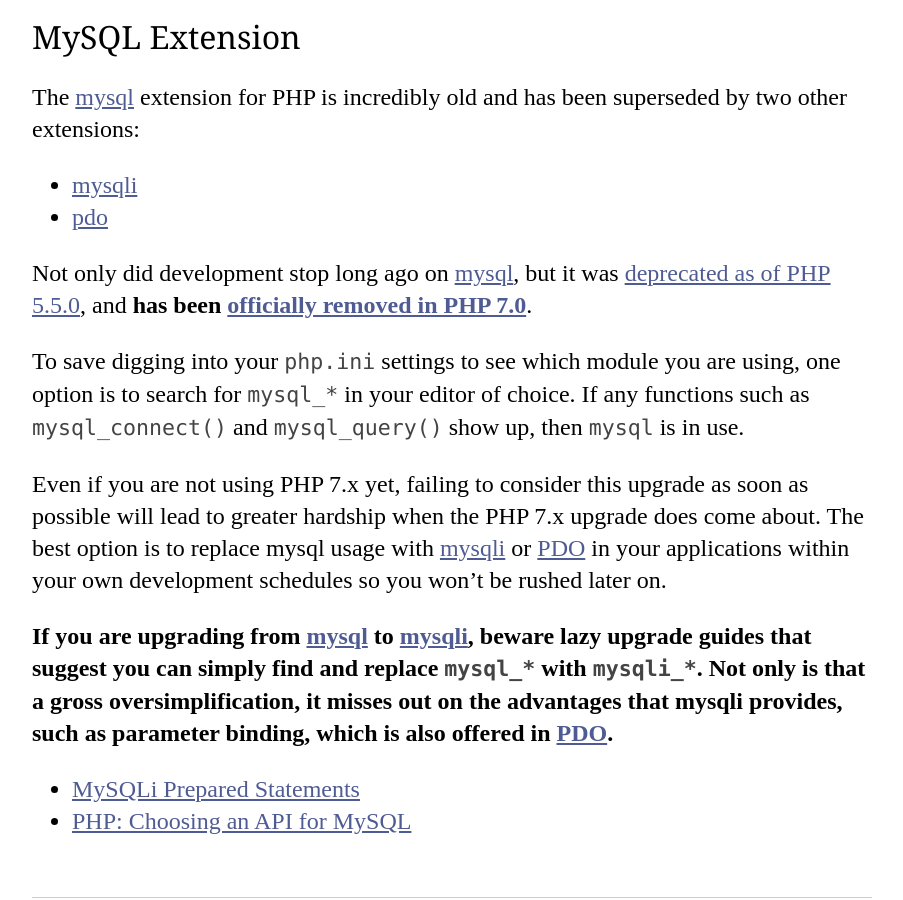
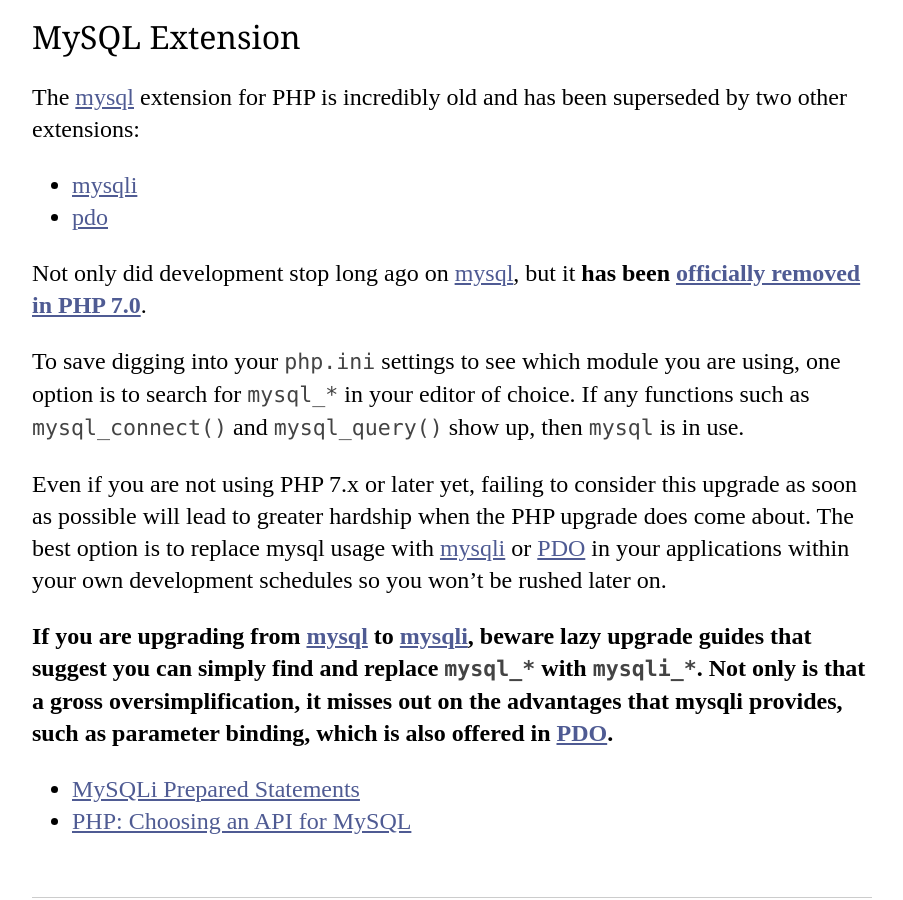
Before and after one commit to codeguy/php-the-right-way, a Jekyll site: the page built from _posts/07-02-01-Databases_MySQL.md, in a window 1280 px wide and 900 px high, scrolled down 1210 px. Shown: the whole window, without its empty margins (188-1091 px from the left). Built offline with Jekyll 4.4.1, drawn with Linux system fonts in a browser that asks for light colours; our own code applies the rules of GitHub Pages for plain Markdown files.

Commit message:
Reword mysql extension chapter
- The ext/mysql deprecation chapter has been removed from the PHP manual

```diff
--- a/_posts/07-02-01-Databases_MySQL.md
+++ b/_posts/07-02-01-Databases_MySQL.md
@@ -11,15 +11,15 @@ The [mysql] extension for PHP is incredibly old and has been superseded by two o
 - [mysqli]
 - [pdo]
 
-Not only did development stop long ago on [mysql], but it was [deprecated as of PHP 5.5.0]
-[mysql_deprecated], and **has been [officially removed in PHP 7.0][mysql_removed]**.
+Not only did development stop long ago on [mysql], but it
+**has been [officially removed in PHP 7.0][mysql_removed]**.
 
 To save digging into your `php.ini` settings to see which module you are using, one option is to search for `mysql_*`
 in your editor of choice. If any functions such as `mysql_connect()` and `mysql_query()` show up, then `mysql` is
 in use.
 
-Even if you are not using PHP 7.x yet, failing to consider this upgrade as soon as possible will lead to greater
-hardship when the PHP 7.x upgrade does come about. The best option is to replace mysql usage with [mysqli] or [PDO] in
+Even if you are not using PHP 7.x or later yet, failing to consider this upgrade as soon as possible will lead to greater
+hardship when the PHP upgrade does come about. The best option is to replace mysql usage with [mysqli] or [PDO] in
 your applications within your own development schedules so you won't be rushed later on.
 
 **If you are upgrading from [mysql] to [mysqli], beware lazy upgrade guides that suggest you can simply find and replace `mysql_*` with `mysqli_*`. Not only is that a gross oversimplification, it misses out on the advantages that mysqli provides, such as parameter binding, which is also offered in [PDO][pdo].**
@@ -28,7 +28,6 @@ your applications within your own development schedules so you won't be rushed l
 * [PHP: Choosing an API for MySQL][mysql_api]
 
 [mysql]: https://www.php.net/mysqli
-[mysql_deprecated]: https://www.php.net/migration55.deprecated
 [mysql_removed]: https://www.php.net/manual/migration70.removed-exts-sapis.php
 [mysqli]: https://www.php.net/mysqli
 [pdo]: https://www.php.net/pdo
```
